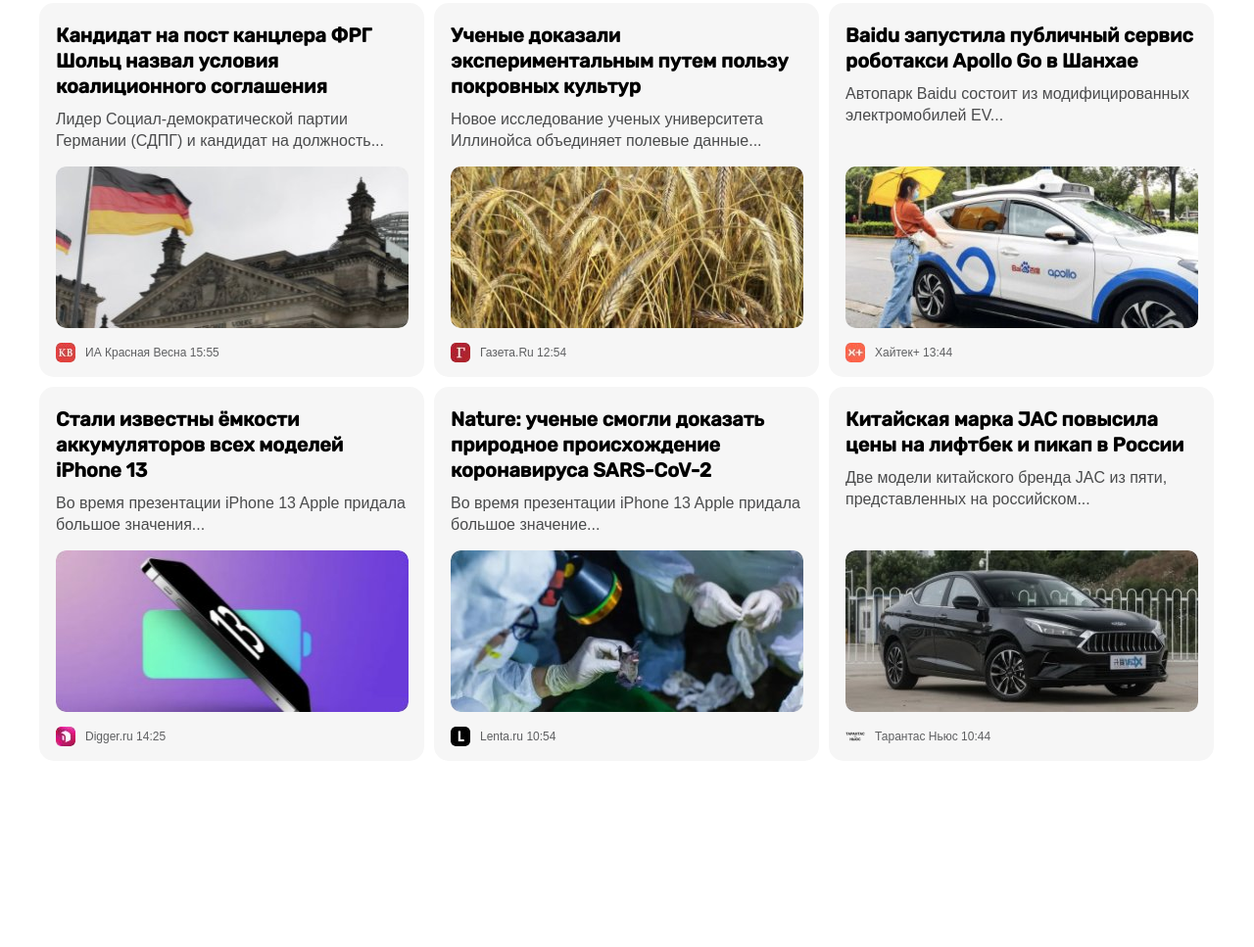
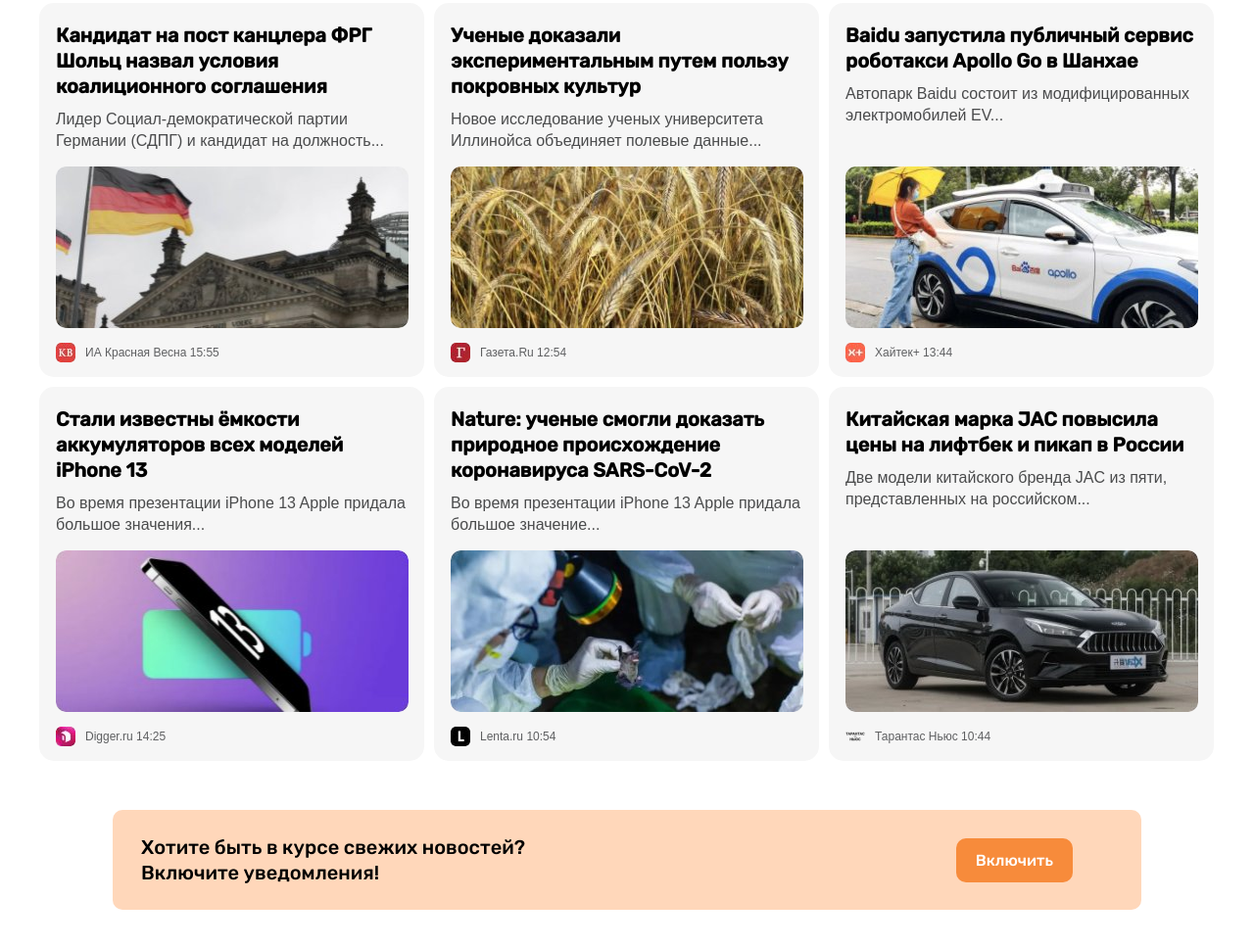
Before and after one commit to S-Yunusov/News-24, a plain HTML site: page index.html in a window 1280 px wide. Shown: the part 384-1351 px from the top of the page at 98% size. Before the commit the page ends 1171 px from the top, so only its background shows below. Drawn offline with Linux system fonts and the light colour scheme.

Commit message:
Add notifications cta

```diff
--- a/css/style.css
+++ b/css/style.css
@@ -92,6 +92,7 @@ img{
 .button {
   display: inline-block;
   padding: 13px 20px;
+  border: 0;
   border-radius: 10px;
   font-family: "Rubik-Medium", "Arial", sans-serif;
   font-size: 16px;
@@ -99,16 +100,22 @@ img{
   text-align: center;
   cursor: pointer;
 }
+.button:hover{
+  opacity: 0.8;
+}
+.button:active{
+  opacity: 0.6;
+}
 .button-primary {
   background-color: var(--accent-color);
   color: #fff;
 }
-.button-primary:hover{
-  opacity: 0.8;
+.button_orange {
+  background-color: #f78b3b;
+  color: #fff;
 }
-.button-primary:active{
-  opacity: 0.6;
-}
+
+
 
 /* CONTAINER */
 .container{
@@ -324,3 +331,21 @@ img{
   line-height: 14px;
   color: #5e5f61;
 }
+
+
+/* NOTIFICATION-CTA */
+.notification-cta {
+  display: flex;
+  align-items: center;
+  justify-content: space-between;
+  padding: 25px 70px 25px 29px;
+  margin: 50px 75px 60px ;
+  border-radius: 10px;
+  background-color: #ffd7ba;
+}
+.notification-cta__text {
+  font-family: "Rubik-Medium", "Arial", sans-serif;
+  font-size: 20px;
+  line-height: 26px;
+  color: var(--heading-color);
+}
--- a/index.html
+++ b/index.html
@@ -195,6 +195,15 @@
 
         </div>
       </section>
+
+      <!-- NOTIFICATION-CTA -->
+      <section class="notification-cta">
+        <div class="notification-cta__text">Хотите быть в курсе свежих новостей?
+          <br> Включите уведомления!
+        </div>
+        <button class="button button_orange" type="button">Включить</button>
+      </section>
+
     </div>
   </main>
 </body>
```
